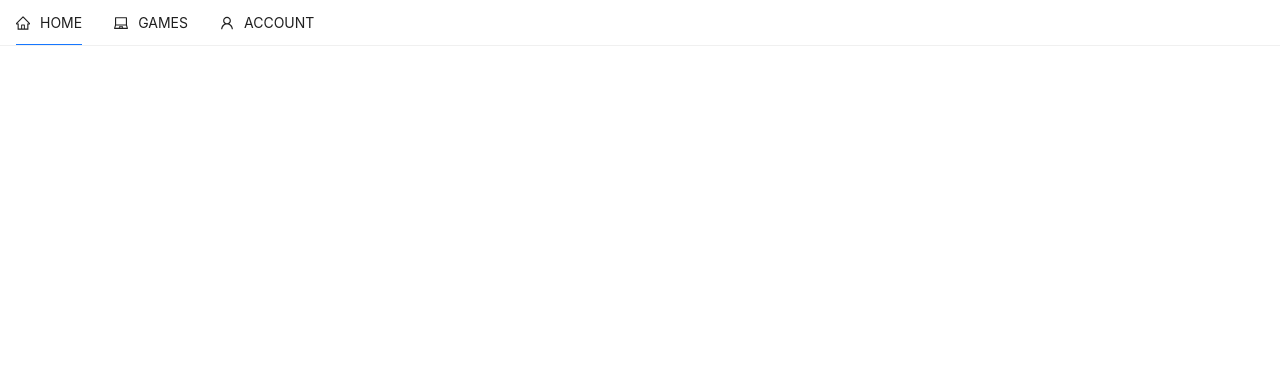
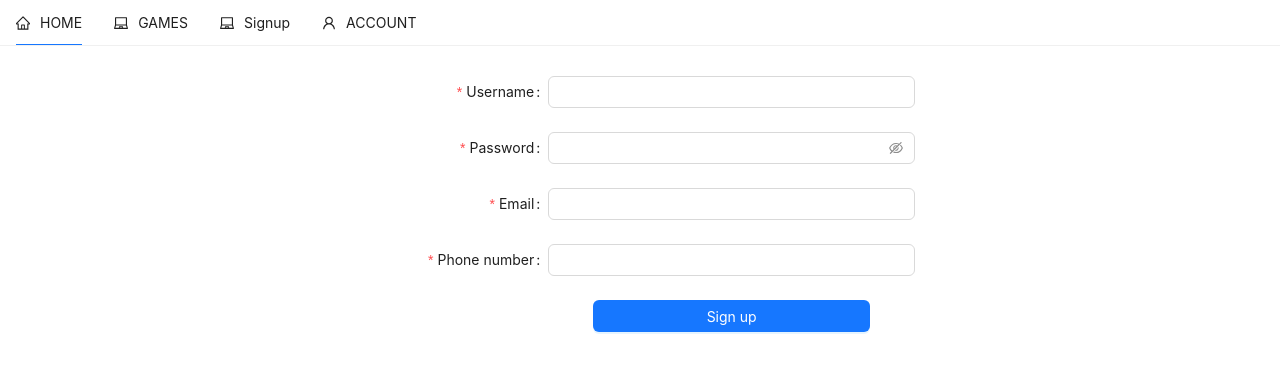
Before and after one commit to Kevinthebezt/JSI02-spck, a React (Create React App) app: page /signup in a window 1280 px wide. Shown: the top 372 px of the page. Built offline with nearby package versions, Linux system fonts and the light colour scheme; no server answers.

Commit message:
edit login

```diff
--- a/src/App.js
+++ b/src/App.js
@@ -12,11 +12,12 @@ import firebase from 'firebase/compat/app';
 import 'firebase/compat/auth';
 import Login from './Component/Login/Login';
 import Signup from './Component/Login/Signup';
-import { useEffect } from 'react';
+import { useEffect, useState } from 'react';
 
 
 function App() {
 
+  const [user, setUser] = useState(null)
   const config = {
     apiKey: 'AIzaSyDafK_Fk0gXKC5zEgXdUGNpIT_s_aSexGs',
     authDomain: 'spck-login-b01d4.firebaseapp.com',
@@ -29,11 +30,11 @@ function App() {
       if (!userLogin) {
         // user logs out, handle something here
         console.log('User is not logged in');
-        // setUser(null);
+        setUser(null);
         return;
       }
       console.log('Logged in user: ', userLogin);
-      // setUser({ ...user, userName: userLogin.displayName, avt: userLogin.photoURL });
+      setUser({ ...user, userName: userLogin.displayName, avt: userLogin.photoURL });
       // notification("success", "Logged in successfully!")
       // const token = await userLogin.getIdToken();
       // console.log('Logged in user token: ', token);
@@ -45,14 +46,14 @@ function App() {
   return (
     <Router>
       <div className="App">
-        <Header />
+        <Header user={user} />
 
         {/* <Home/> */}
 
         <Switch>
           <Route path="/" exact component={() => <Content />} ></Route>
           <Route path="/info-account" exact component={() => <Login />} ></Route>
-          <Route path="/game" exact component={() => <Signup />} ></Route>
+          <Route path="/signup" exact component={() => <Signup user={user} />} ></Route>
         </Switch>
       </div>
     </Router>
--- a/src/Component/Body/Header.js
+++ b/src/Component/Body/Header.js
@@ -3,12 +3,16 @@ import { useHistory } from 'react-router-dom';
 import { Breadcrumb, Layout, Menu } from 'antd';
 import { HomeOutlined, UserOutlined, LaptopOutlined } from '@ant-design/icons';
 import { react, useState } from 'react';
+import firebase from 'firebase/compat/app';
+import 'firebase/compat/auth';
 
 
 
 
+function Nav({ user }) {
+  const history = useHistory();
+  const [current, setCurrent] = useState('mail');
 
-function Nav() {
   const items = [
     {
       label: 'HOME',
@@ -20,6 +24,12 @@ function Nav() {
       key: 'game',
       icon: <LaptopOutlined />,
     },
+    !user ?
+      {
+        label: 'Signup',
+        key: 'signup',
+        icon: <LaptopOutlined />,
+      } : '',
     {
       label: 'ACCOUNT',
       key: 'account',
@@ -41,21 +51,32 @@ function Nav() {
               label: 'VIP activation',
               key: 'vip-act',
             },
-            {
-              label: 'Log out',
-              key: 'logout',
-            },
+            user ?
+              {
+                label: 'Log out',
+                key: 'logout',
+              } : '',
           ],
         },
       ],
     },
   ];
-  const history = useHistory();
-  const [current, setCurrent] = useState('mail');
+
   const onClick = (e) => {
     history.push(`${e.key}`)
-    console.log('click ', e);
+    console.log('click ', e.key);
     setCurrent(e.key);
+  };
+
+  const handleLogout = async () => {
+    try {
+      await firebase.auth().signOut();
+      localStorage.removeItem("user");
+      history.push("/")
+      console.log('success', 'Logout success !')
+    } catch (error) {
+      console.log(error.message);
+    }
   };
   return (
     <>
--- a/src/Component/Login/Signup.js
+++ b/src/Component/Login/Signup.js
@@ -7,8 +7,12 @@ import 'firebase/compat/auth';
 import { Button, Checkbox, Form, Input } from 'antd';
 
 
+
+const Signup = () => {
+
+    const history = new useHistory();
+
     const onFinish = async (value) => {
-  const history = new useHistory();
         console.log('Saved:', value);
         try {
             const result = await firebase.auth().createUserWithEmailAndPassword(value?.email, value?.password);
@@ -30,8 +34,7 @@ const onFinish = async (value) => {
     const onFinishFailed = (errorInfo) => {
         console.log('Failed:', errorInfo);
     };
-const Signup = () => (
-
+    return (
         <Form
             name="basic"
             labelCol={{
@@ -126,7 +129,9 @@ const Signup = () => (
                 </Button>
             </Form.Item>
         </Form>
-);
+    )
+
+}
 
 
 export default Signup;
```
Lines whose indentation alone changed are shown as unchanged.
